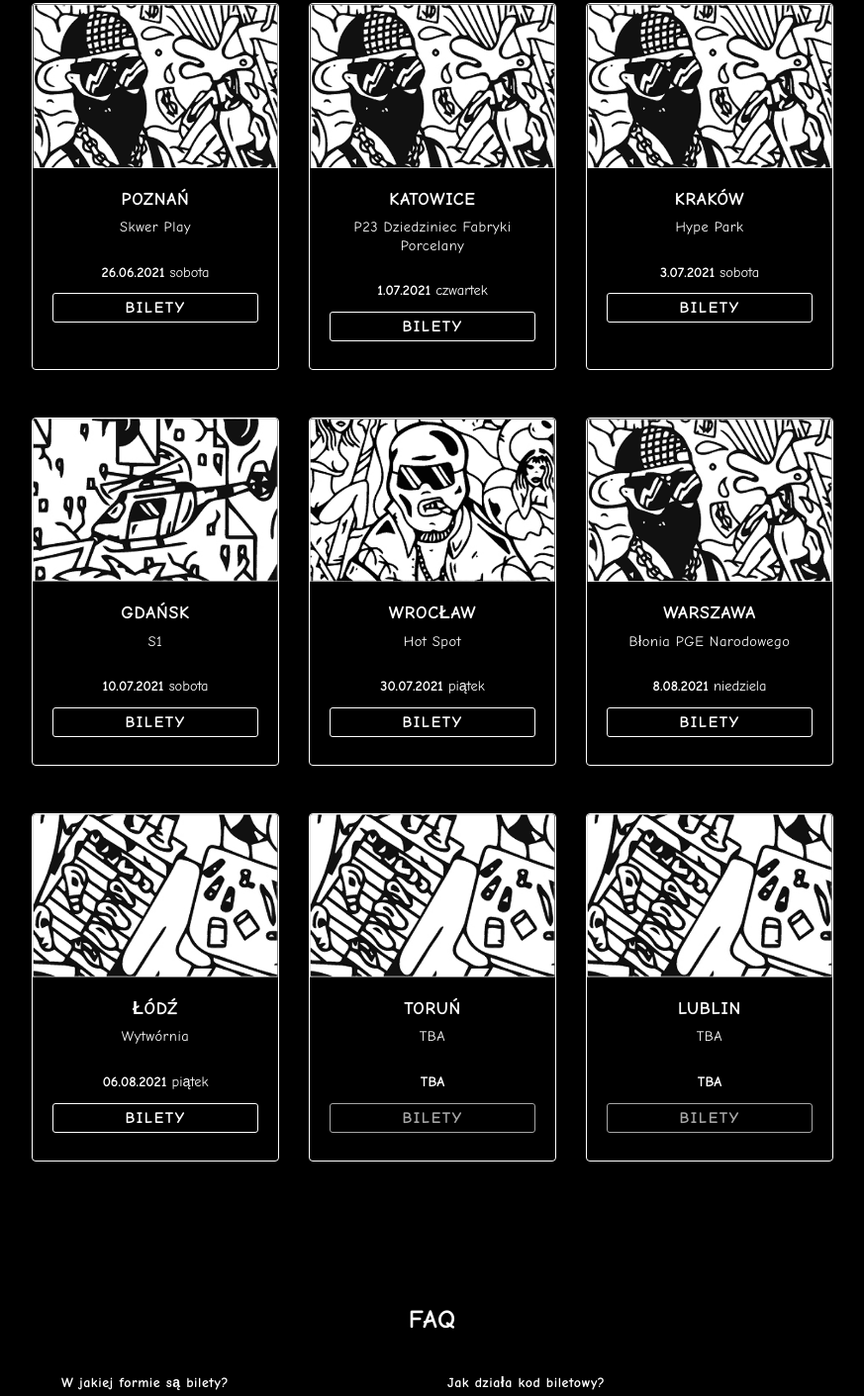
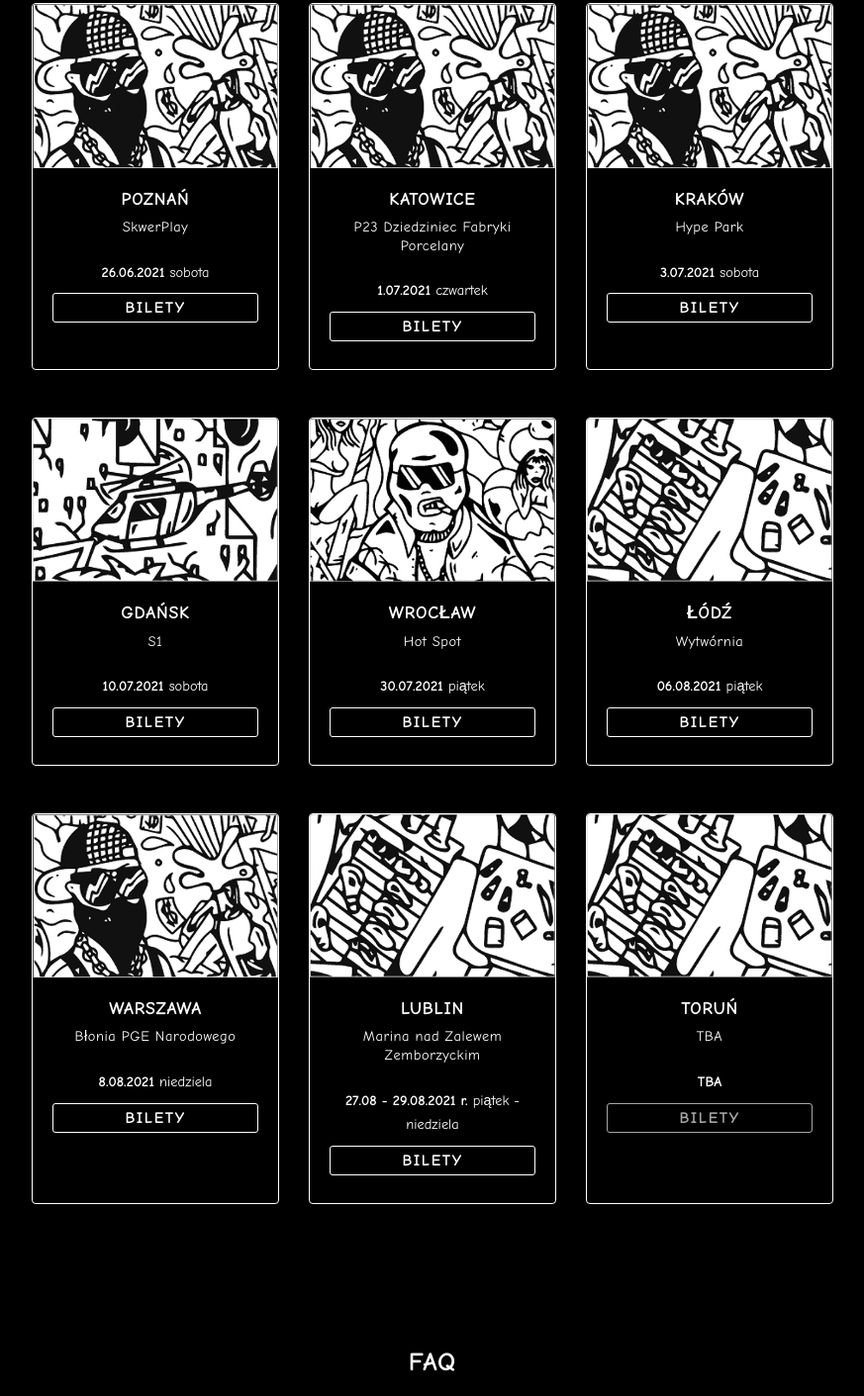
Before and after one commit to ttrebicki/crispy-winner, a plain HTML site: page index.html in a window 1280 px wide. Shown: the part 2564-3975 px from the top of the page at 99% size, without its empty margins (203-1076 px from the left). Drawn offline with nearby package versions, Linux system fonts and the light colour scheme.

Commit message:
fifth commit lol

```diff
--- a/index.html
+++ b/index.html
@@ -184,7 +184,7 @@
                 <img class="card-img-top" src="images/comic_1.png" alt="PRO8L3M">
                 <div class="card-body">
                     <h3 class="card-title mb-2 font-weight-bold">POZNAŃ</h3>
-                    <h4 class="card-text small mb-4">Skwer Play</h4>
+                    <h4 class="card-text small mb-4">SkwerPlay</h4>
                     <p class="card-text small mb-0"><b>26.06.2021 </b>sobota</p>
                     <a href="https://queue.goingapp.pl/kup-bilety/pro8l3m-art-brut-2-poznan-6/czerwiec-2021" class="btn btn-outline my-2" role="button">
                         BILETY
@@ -241,6 +241,18 @@
             </div>
 
             <div class="card text-center mb-5">
+                <img class="card-img-top" src="images/comic_2.png" alt="PRO8L3M">
+                <div class="card-body">
+                    <h3 class="card-title mb-2 font-weight-bold">ŁÓDŹ</h3>
+                    <h4 class="card-text small mb-4">Wytwórnia</h4>
+                    <p class="card-text small mb-0"><b>06.08.2021 </b>piątek</p>
+                    <a href="https://queue.goingapp.pl/kup-bilety/pro8l3m-art-brut-2-lodz-8/czerwiec-2021" class="btn btn-outline my-2" role="button">
+                        BILETY
+                    </a>
+                </div>
+            </div>
+
+            <div class="card text-center mb-5">
                 <img class="card-img-top" src="images/comic_1.png" alt="PRO8L3M">
                 <div class="card-body">
                     <h3 class="card-title mb-2 font-weight-bold">WARSZAWA</h3>
@@ -255,10 +267,10 @@
             <div class="card text-center mb-5">
                 <img class="card-img-top" src="images/comic_2.png" alt="PRO8L3M">
                 <div class="card-body">
-                    <h3 class="card-title mb-2 font-weight-bold">ŁÓDŹ</h3>
-                    <h4 class="card-text small mb-4">Wytwórnia</h4>
-                    <p class="card-text small mb-0"><b>06.08.2021 </b>piątek</p>
-                    <a href="https://queue.goingapp.pl/kup-bilety/pro8l3m-art-brut-2-lodz-8/czerwiec-2021" class="btn btn-outline my-2" role="button">
+                    <h3 class="card-title mb-2 font-weight-bold">LUBLIN</h3>
+                    <h4 class="card-text small mb-4">Marina nad Zalewem Zemborzyckim</h4>
+                    <p class="card-text small mb-0"><b>27.08 - 29.08.2021 r. </b>piątek - niedziela</p>
+                    <a href="https://queue.goingapp.pl/kup-bilety/chonabibe-festiwal-w-lublinie/sierpien-2021" class="btn btn-outline my-2" role="button">
                         BILETY
                     </a>
                 </div>
@@ -271,18 +283,6 @@
                     <h4 class="card-text small mb-4">TBA</h4>
                     <p class="card-text small mb-0"><b>TBA </b></p>
                     <a href="" class="btn btn-outline disabled my-2" role="button">
-                        BILETY
-                    </a>
-                </div>
-            </div>
-
-            <div class="card text-center mb-5">
-                <img class="card-img-top" src="images/comic_2.png" alt="PRO8L3M">
-                <div class="card-body">
-                    <h3 class="card-title mb-2 font-weight-bold">LUBLIN</h3>
-                    <h4 class="card-text small mb-4">TBA</h4>
-                    <p class="card-text small mb-0"><b>TBA</b></p>
-                    <a href="" class="btn btn-outline my-2 disabled" role="button">
                         BILETY
                     </a>
                 </div>
```
